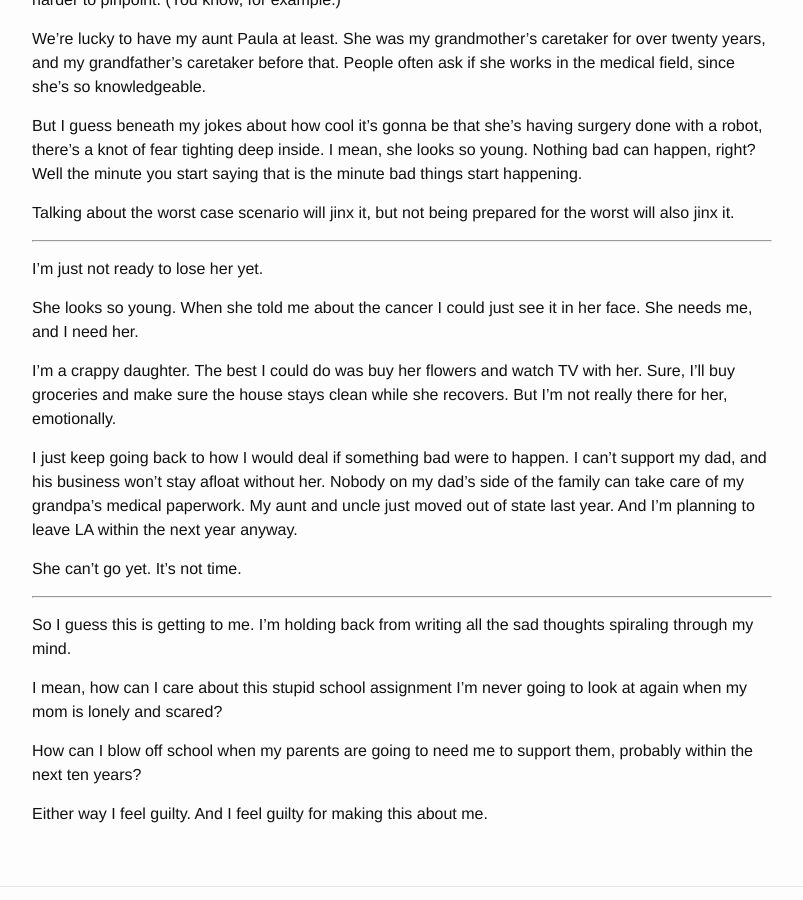
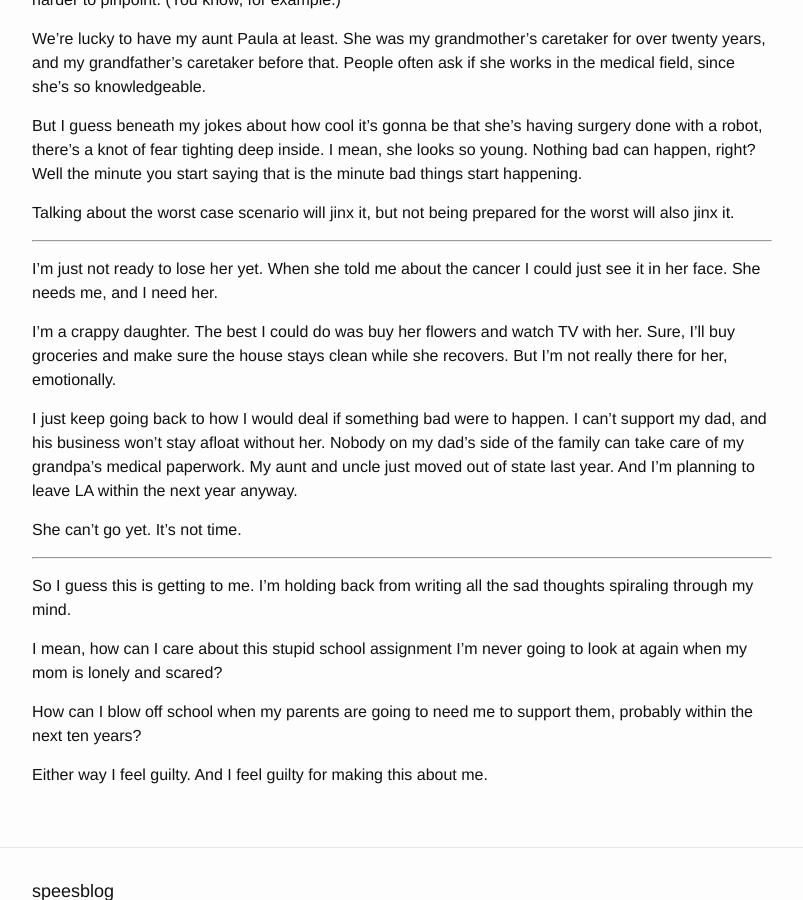
Before and after one commit to shelbyspees/speesblog, a Jekyll site: the page built from _posts/2015-03-09-my-heart-feels-funny.md, in a window 1280 px wide and 900 px high, scrolled down 530 px. Shown: the whole window, without its empty margins (238-1041 px from the left). Built offline with Jekyll 4.4.1, drawn with Linux system fonts in a browser that asks for light colours.

Commit message:
Proofread latest post

```diff
--- a/_posts/2015-03-09-my-heart-feels-funny.md
+++ b/_posts/2015-03-09-my-heart-feels-funny.md
@@ -16,9 +16,7 @@ Talking about the worst case scenario will jinx it, but not being prepared for t
 
 ---
 
-I'm just not ready to lose her yet.
-
-She looks so young. When she told me about the cancer I could just see it in her face. She needs me, and I need her.
+I'm just not ready to lose her yet. When she told me about the cancer I could just see it in her face. She needs me, and I need her.
 
 I'm a crappy daughter. The best I could do was buy her flowers and watch TV with her. Sure, I'll buy groceries and make sure the house stays clean while she recovers. But I'm not really there for her, emotionally.
 
```
